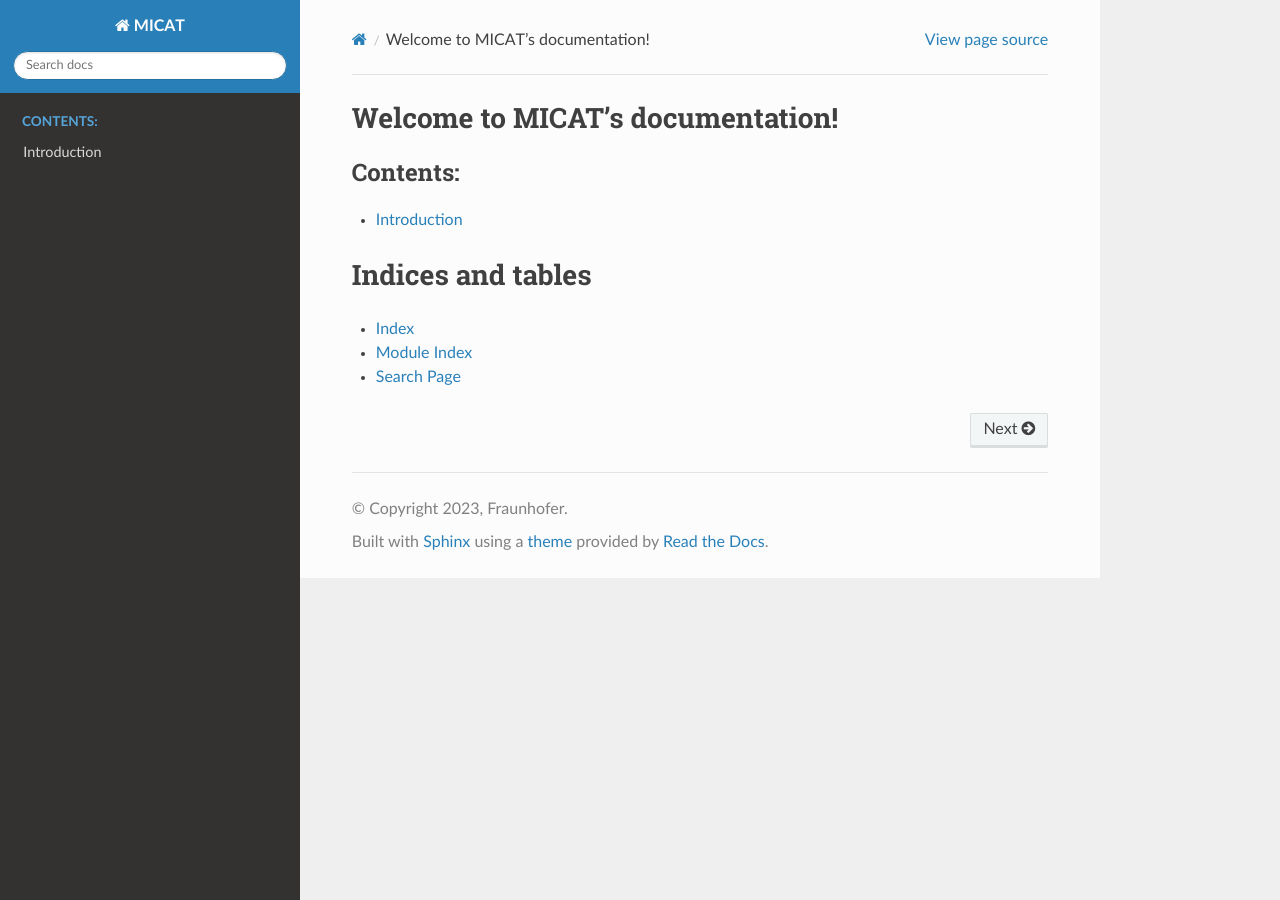
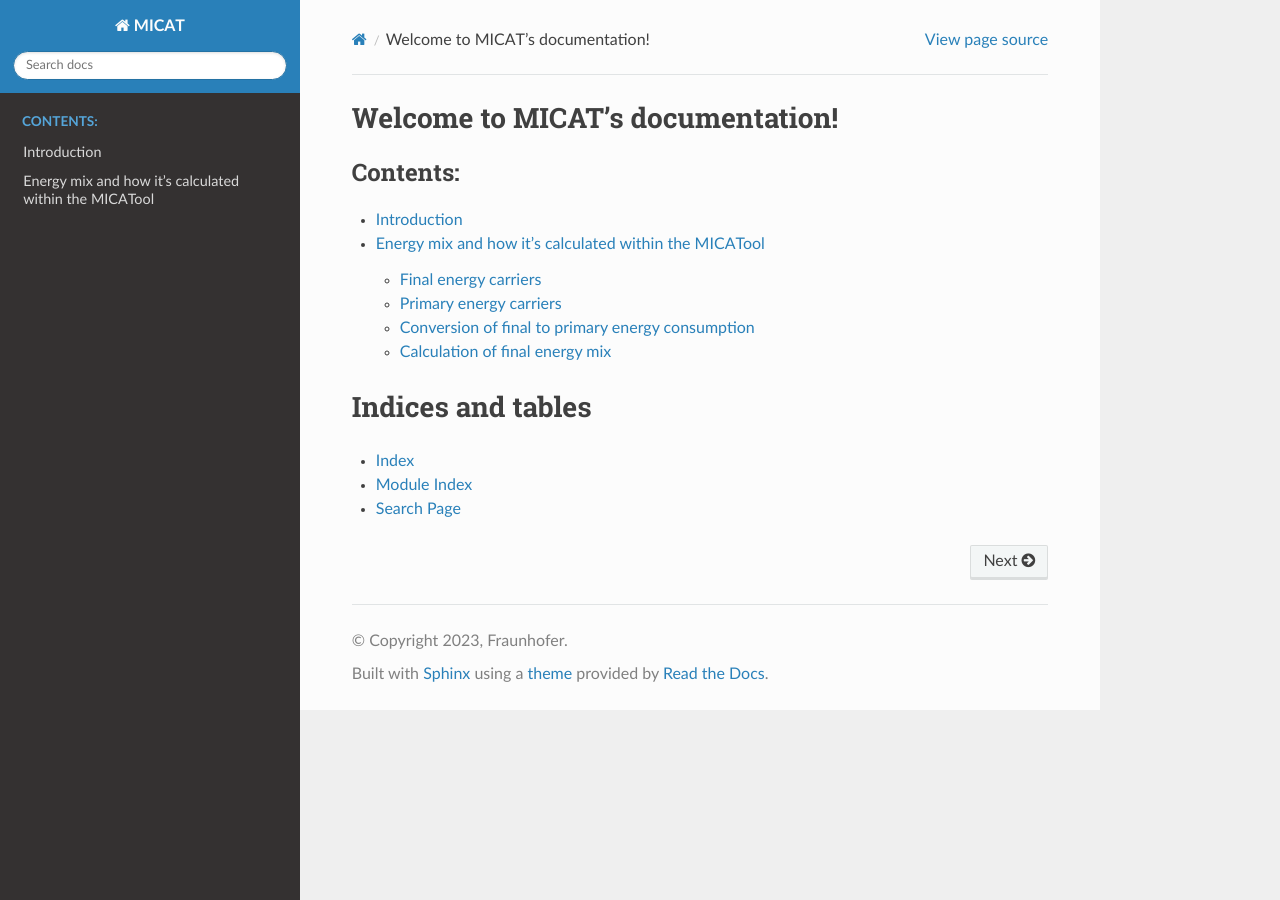
Before and after one commit to fraunhofer-isi/micat, a Sphinx documentation site: the page built from doc/source/index.rst, in a window 1280 px wide. Built offline with Sphinx 7.4.7 and the Read the Docs theme 2.0.0, drawn with Linux system fonts in a browser that asks for light colours.

Commit message:
Update index.rst
Signed-off-by: Frederic Berger <79266080+Edinbro@users.noreply.github.com>

```diff
--- a/doc/source/index.rst
+++ b/doc/source/index.rst
@@ -14,6 +14,7 @@ Welcome to MICAT's documentation!
    :caption: Contents:
 
    introduction/introduction
+   energy_mix/energy_mix_description
 
 Indices and tables
 ==================
```
